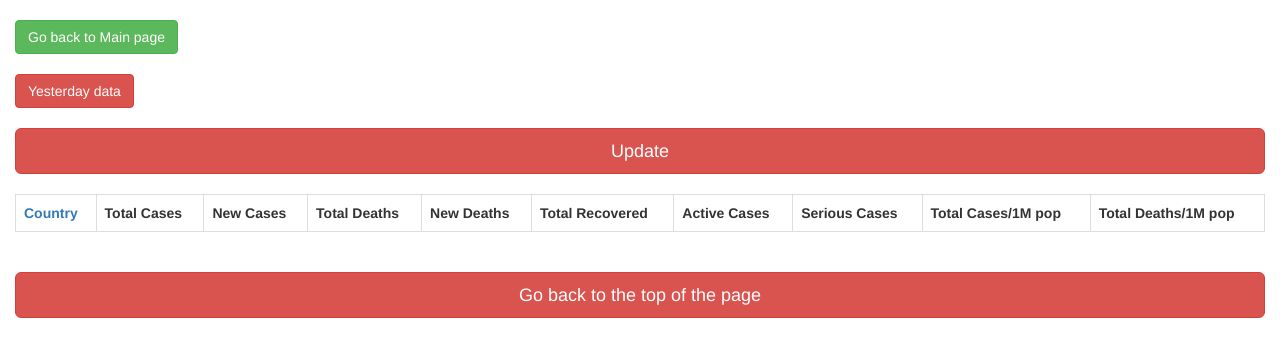
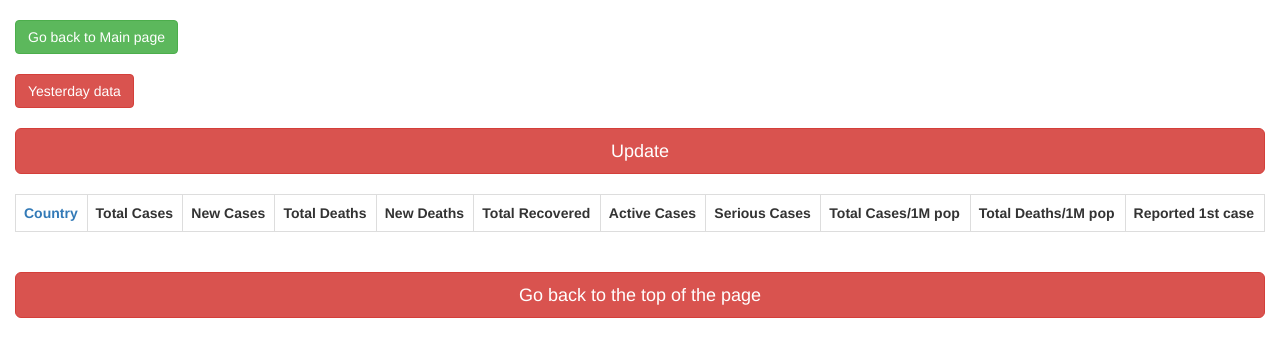
Before and after one commit to ArunasZygis/corona, a Flask app: template templates/sorted_table.html in a window 1280 px wide. Shown: the part 70-427 px from the top of the page. Run offline with Flask 2, Linux system fonts and the light colour scheme; the template is opened without the code that fills it: most values are stand-ins (such as "Sample title", 1, 10 or a date in 2020); lists and menus that the app fills with data are empty; some libraries are stand-ins or nearby versions.

Commit message:
Updated README.md file.

```diff
--- a/templates/search.html
+++ b/templates/search.html
@@ -45,6 +45,7 @@
                 <th>Serious Cases</th>
                 <th>Total Cases/1M pop</th>
                 <th>Total Deaths/1M pop</th>
+                <th>Reported 1st case</th>
             </tr>
             </thead>
             <tbody>
--- a/templates/sorted_table.html
+++ b/templates/sorted_table.html
@@ -47,6 +47,7 @@
                 <th>Serious Cases</th>
                 <th>Total Cases/1M pop</th>
                 <th>Total Deaths/1M pop</th>
+                <th>Reported 1st case</th>
             </tr>
             {%else%}
             <tr>
--- a/templates/table_updated.html
+++ b/templates/table_updated.html
@@ -27,6 +27,7 @@
                 <th>Serious Cases</th>
                 <th>Total Cases/1M pop</th>
                 <th>Total Deaths/1M pop</th>
+                <th>Reported 1st case</th>
             </tr>
             {%else%}
             <tr>
--- a/templates/yesterday_data.html
+++ b/templates/yesterday_data.html
@@ -37,6 +37,7 @@
                 <th>Serious Cases</th>
                 <th>Total Cases/1M pop</th>
                 <th>Total Deaths/1M pop</th>
+                <th>Reported 1st case</th>
             </tr>
             {%else%}
             <tr>
```
Also changed, not shown: README.md, 3 other files.
